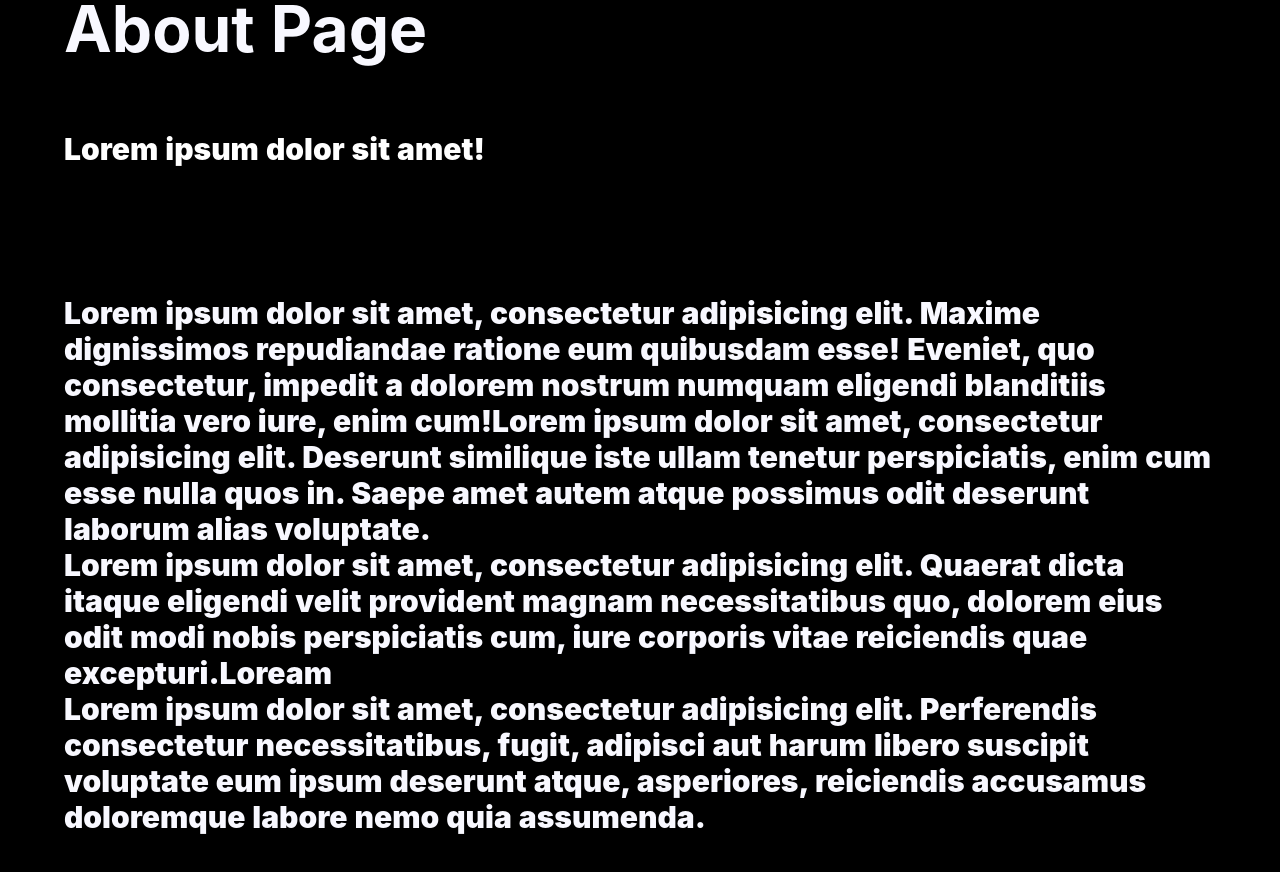
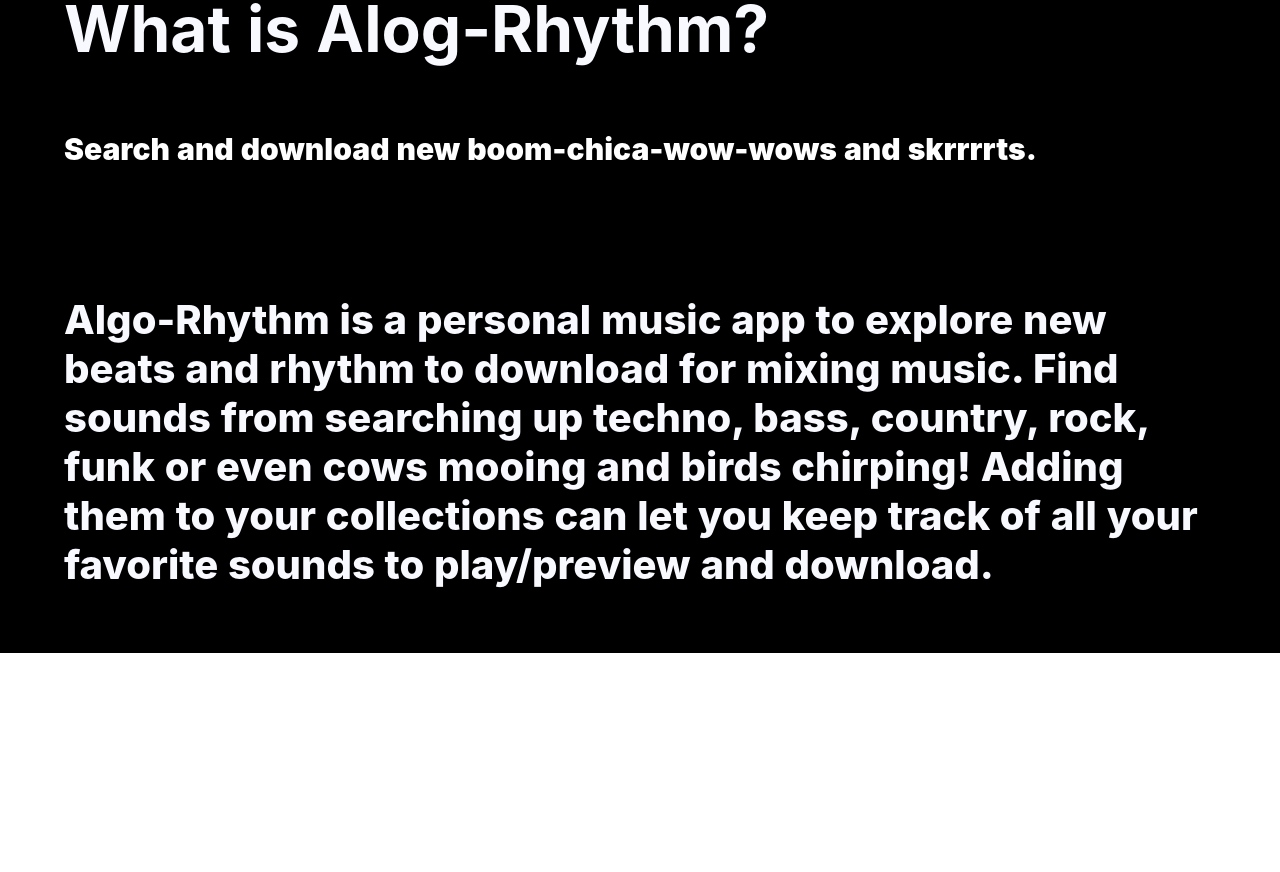
Before and after one commit to sarahhae/algorhythm, a Nuxt app: page /about in a window 1280 px wide. Shown: the part 220-1092 px from the top of the page. After the commit the page ends 873 px from the top, so only its background shows below. Built offline with nearby package versions, Linux system fonts and the light colour scheme; what vuesax would draw is missing.

Commit message:
Placeholder paragraphs

```diff
--- a/pages/about.vue
+++ b/pages/about.vue
@@ -11,26 +11,15 @@
       </div>
 
       <div class="heading">
-      <h1>About Page</h1>
-      <h3>Lorem ipsum dolor sit amet!</h3>
+        <h1>What is Alog-Rhythm?</h1>
+        <h3>Search and download new boom-chica-wow-wows and skrrrrts.</h3>
       </div>
       <div class="description">
-      <p>Lorem ipsum dolor sit amet, consectetur adipisicing elit. Maxime
-        dignissimos repudiandae ratione eum quibusdam esse! Eveniet, quo consectetur,
-        impedit a dolorem nostrum numquam eligendi blanditiis mollitia vero iure,
-        enim cum!Lorem ipsum dolor sit amet, consectetur adipisicing elit. Deserunt
-        similique iste ullam tenetur perspiciatis, enim cum esse nulla quos in. Saepe
-        amet autem atque possimus odit deserunt laborum alias voluptate.</p>
-
-      <p>Lorem ipsum dolor sit amet, consectetur adipisicing elit. Quaerat dicta
-        itaque eligendi velit provident magnam necessitatibus quo, dolorem eius
-        odit modi nobis perspiciatis cum, iure corporis vitae reiciendis quae
-        excepturi.Loream</p>
-
-      <p>Lorem ipsum dolor sit amet, consectetur adipisicing elit. Perferendis
-        consectetur necessitatibus, fugit, adipisci aut harum libero suscipit
-        voluptate eum ipsum deserunt atque, asperiores, reiciendis accusamus
-        doloremque labore nemo quia assumenda.</p>
+        <p>Algo-Rhythm is a personal music app to explore new beats and rhythm to
+          download for mixing music. Find sounds from searching up techno, bass,
+          country, rock, funk or even cows mooing and birds chirping! Adding them
+          to your collections can let you keep track of all your favorite sounds
+          to play/preview and download. </p>
         </div>
       </div>
     </div>
@@ -88,5 +77,7 @@ img {
 
   p {
     color: ghostwhite;
+    font-weight: 800;
+    font-size: 40px;
   }
   </style>
--- a/pages/show.vue
+++ /dev/null
@@ -1,43 +0,0 @@
-<template>
-  <div>
-    <div>
-      <div>
-        <i></i> Sound List #1
-      </div>
-      <input readonly :value="result.name" />
-    </div>
-
-    <div>
-      <div>
-        <i></i> Sound List #2
-      </div>
-      <input readonly :value="result.name" />
-    </div>
-<!-- Edit name of sound -->
-    <!-- <div class="actions">
-      <router-link :to="{ name: 'edit', params: { id: this.$route.params.id}}">
-        Edit sound name
-      </router-link>
-    </div> -->
-  </div>
-</template>
-
-<script>
-  import Vue from 'vue';
-
-  export default {
-    name: 'show',
-    data() {
-      return {
-        soundList: [],
-        sound: ''
-      }
-    },
-    async mounted() {
-      // this.sound = await.getSound(this.$route.params.id); Dont understand
-    }
-  }
-</script>
-
-<style>
-</style>
```
Also changed, not shown: 1 other file (tests, documents, lock files or other folders). Lines whose indentation alone changed are shown as unchanged.
